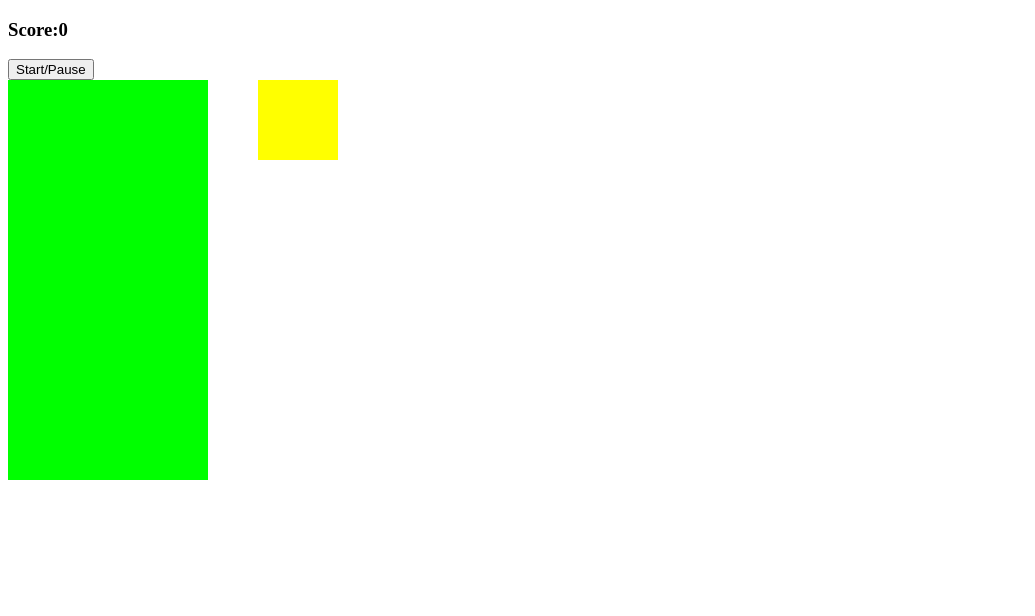
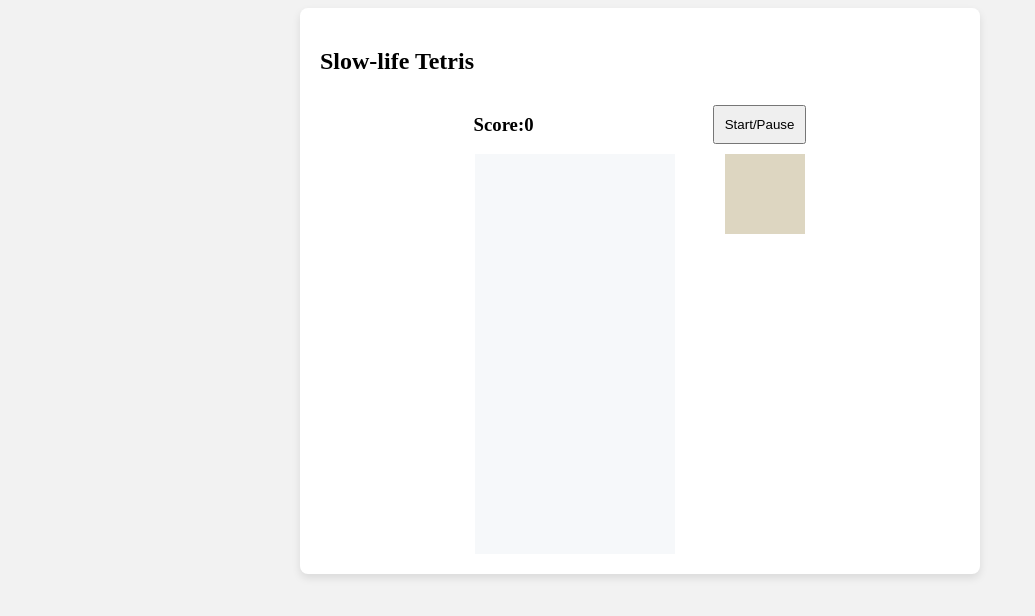
Before and after one commit to wabrodom/tetris-for-slow-life, a plain HTML site: page index.html in a window 1280 px wide. Shown: the whole page, without its empty margins (0-1035 px from the left). Drawn offline with Linux system fonts and the light colour scheme.

Commit message:
changin style in css and update title

```diff
--- a/index.html
+++ b/index.html
@@ -9,10 +9,14 @@
     </script>
   </head>
   <body>
+    <section class="container">
+      <h2>Slow-life Tetris</h2>
+      <header>
         <h3>Score:<span id="score">0</span></h3>
         <button id="start-button">Start/Pause</button>
-
-    <div class="container">
+      </header>
+      <section class="main-game">
+        <div class="grid-container">
           <div class="grid">
             <div></div>
             <div></div>
@@ -246,5 +250,7 @@
             <div></div>
           </div>
         </div>
+      </section>
+    </section>
   </body>
 </html>
--- a/style.css
+++ b/style.css
@@ -1,4 +1,60 @@
+/* * {
+  border: 1px solid black;
+} */
+
+
+body::before {
+  content: "";
+  position: fixed;
+  z-index: -1;
+  top: 0;
+  left: 0;
+  width: 100%;
+  height: 100%;
+  background-color: #0000000d;
+}
+
 .container {
+  position: relative;
+  z-index: 1;
+}
+
+.container {
+  box-shadow: 0 4px 8px rgba(0, 0, 0, 0.1);
+  background-color: #fff;
+  border-radius: 8px;
+  padding: 20px;
+  margin: 20px;
+  width: 50vw;
+  margin: 0 auto;
+}
+
+
+header {
+  display: flex;
+  align-items: center;
+  justify-content: space-between;
+  width: 52%;
+  margin: 0 auto;
+}
+header >* {
+  display: inline-block;
+}
+
+button {
+  padding: 10px;
+}
+
+
+
+.main-game {
+  display: flex;
+  justify-content: center;
+  align-items: center;
+}
+
+
+.grid-container {
   display: flex;
   flex-direction:  row;
 }
@@ -8,7 +64,7 @@
   height: 400px;
   display: flex;
   flex-wrap: wrap;
-  background-color: lime;
+  background-color: #f6f8fa;
 }
 .grid div {
   height: 20px;
@@ -21,7 +77,7 @@
   width: 80px;
   display: flex;
   flex-wrap: wrap;
-  background-color: yellow;
+  background-color: #ddd6c1;
 }
 .mini-grid div {
   height: 20px;
```
Lines whose indentation alone changed are shown as unchanged.
